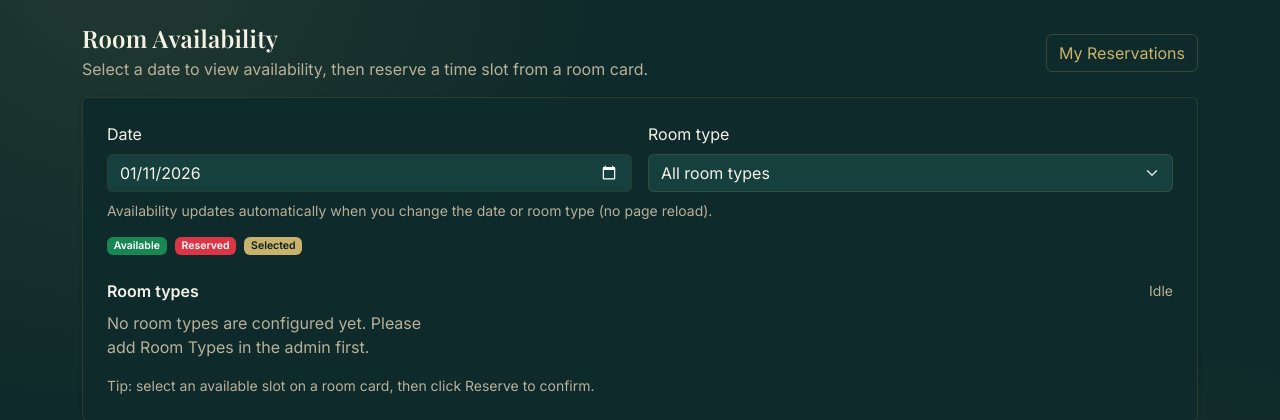
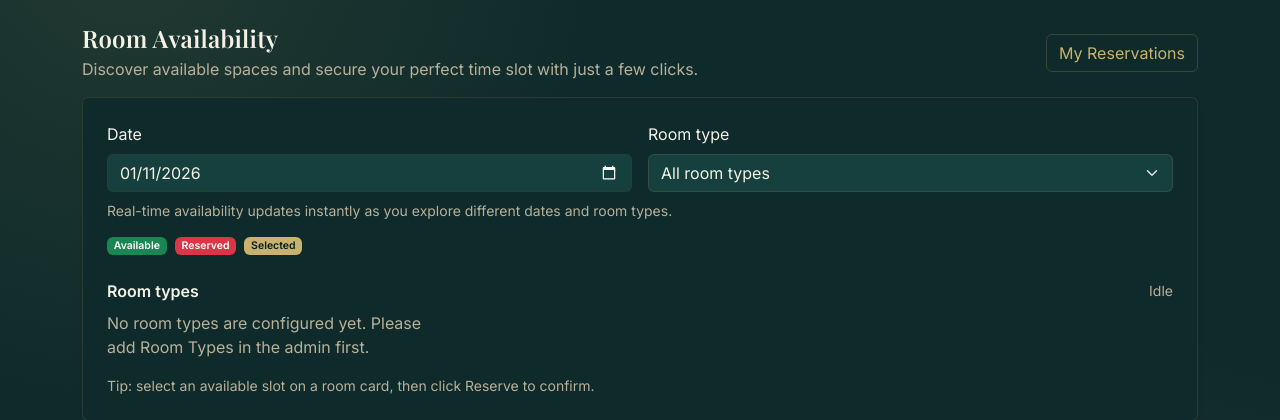
Before and after one commit to jihadnassar202/Room-Reservation-System, a Django app: page /availability/ in a window 1280 px wide. Shown: the part 62-482 px from the top of the page. Run offline with Django 4.2, Linux system fonts and the light colour scheme; the visitor is signed in with stand-in values (Sample User, id 1); data that the repository does not hold is empty.

```diff
--- a/static/js/reservations/reservation_create.js
+++ b/static/js/reservations/reservation_create.js
@@ -136,9 +136,9 @@
     if (helpText) {
       const originalText = helpText.textContent;
       helpText.innerHTML = `
-        This dropdown shows only available slots for the selected room type + date.
+        Only available time slots are displayed for your selected room and date.
         <span class="d-block">
-          Slots update automatically when you change the room type or date.
+          Options refresh instantly as you explore different rooms and dates.
         </span>
       `;
     }
--- a/templates/reservations/my_reservations.html
+++ b/templates/reservations/my_reservations.html
@@ -9,7 +9,7 @@
         <div>
           <h1 class="h4 mb-1">My Reservations</h1>
           <div class="text-body-secondary">
-            Upcoming reservations can be edited/cancelled later. Past reservations are view-only.
+            Manage your upcoming bookings with ease, or revisit your reservation history.
           </div>
         </div>
         <a class="btn btn-primary" href="{% url 'reservations:room_availability' %}">Room Availability</a>
--- a/templates/reservations/reservation_create.html
+++ b/templates/reservations/reservation_create.html
@@ -70,7 +70,7 @@
                     {{ form.slot|add_class:"form-select" }}
                   {% endif %}
                   <div class="form-text text-body-secondary" id="createSlotHelp">
-                    This dropdown shows only available slots for the selected room type + date.
+                    Only available time slots are displayed for your selected room and date.
                     <noscript>
                       <span class="d-block">
                         Without JavaScript, click "Update available slots" after changing room/date to refresh the dropdown.
--- a/templates/reservations/room_availability.html
+++ b/templates/reservations/room_availability.html
@@ -9,7 +9,7 @@
         <div>
           <h1 class="h4 mb-1">Room Availability</h1>
           <div class="text-body-secondary">
-            Select a date to view availability, then reserve a time slot from a room card.
+            Discover available spaces and secure your perfect time slot with just a few clicks.
           </div>
         </div>
         <div class="d-flex flex-wrap gap-2">
@@ -56,7 +56,7 @@
           </form>
 
           <div id="availabilityHelp" class="form-text text-body-secondary mt-2">
-            Availability updates automatically when you change the date or room type (no page reload).
+            Real-time availability updates instantly as you explore different dates and room types.
           </div>
 
           <div class="d-flex flex-wrap gap-2 align-items-center small mt-3">
```
Also changed, not shown: README.md.
